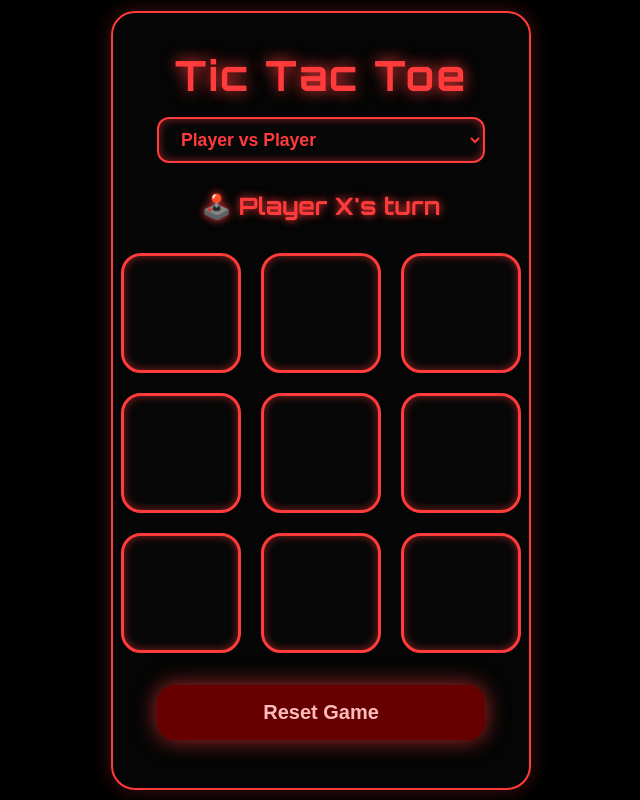
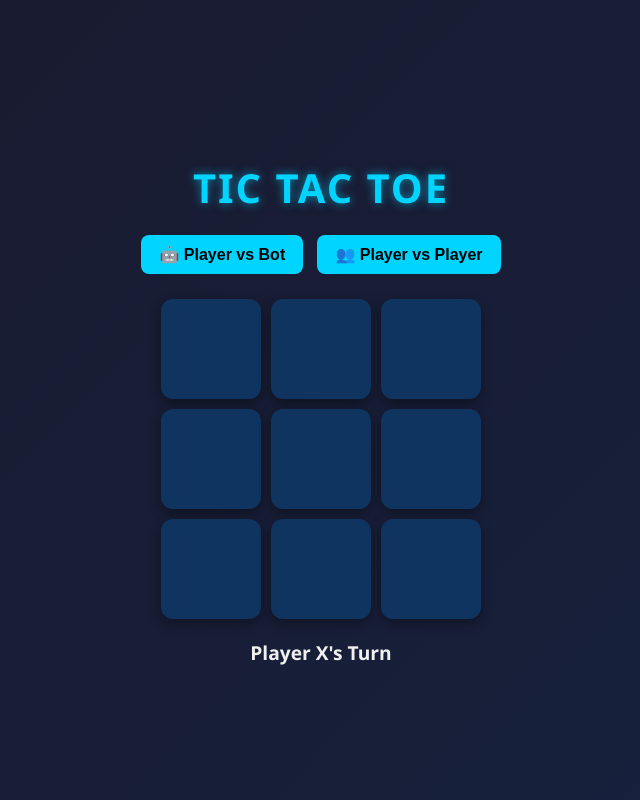
Before and after one commit to alwinjosegeorge/Tic-Tac-Toe-Game, a website: page index.html in a window 1280 px wide. Shown: the whole page, without its empty margins (319-959 px from the left). Drawn offline with Linux system fonts and the light colour scheme.

Commit message:
Update index.html

```diff
--- a/index.html
+++ b/index.html
@@ -1,381 +1,174 @@
 <!DOCTYPE html>
 <html lang="en">
 <head>
-<meta charset="UTF-8" />
-<meta name="viewport" content="width=device-width, initial-scale=1" />
-<title>Tic Tac Toe - Pro Bot First Center Move</title>
+  <meta charset="UTF-8">
+  <title>Tic Tac Toe</title>
   <style>
-@import url('https://fonts.googleapis.com/css2?family=Orbitron:wght@700&display=swap');
-
-/* Reset */
-* {
+    body {
       margin: 0;
-  padding: 0;
-  box-sizing: border-box;
-}
-
-body {
+      font-family: 'Segoe UI', Tahoma, Geneva, Verdana, sans-serif;
+      background: linear-gradient(135deg, #1a1a2e, #16213e);
+      color: #fff;
+      display: flex;
+      flex-direction: column;
+      align-items: center;
+      justify-content: center;
       height: 100vh;
-  background: #000000;
-  display: flex;
-  justify-content: center;
-  align-items: center;
-  font-family: 'Orbitron', sans-serif;
-  user-select: none;
-  color: #ff3b3b;
-  padding: 20px;
-}
-
-main {
-  background: #050505;
-  border-radius: 24px;
-  box-shadow: 0 0 20px #ff3b3b44;
-  width: 420px;
-  padding: 36px 44px 48px;
-  text-align: center;
-  border: 2px solid #ff3b3b;
-  position: relative;
     }
 
     h1 {
-  margin-bottom: 16px;
-  font-size: 2.6rem;
-  text-shadow: 0 0 15px #ff3b3b;
+      margin-bottom: 15px;
+      font-size: 2.5rem;
+      font-weight: 700;
       letter-spacing: 2px;
+      text-transform: uppercase;
+      color: #00d4ff;
+      text-shadow: 0 0 10px rgba(0, 212, 255, 0.6);
     }
 
-#modeSelect {
-  margin-bottom: 28px;
-  font-size: 1.1rem;
-  font-weight: 700;
-  background: #070707;
-  border: 2px solid #ff3b3b;
-  border-radius: 12px;
-  color: #ff3b3b;
-  padding: 10px 18px;
-  cursor: pointer;
-  outline-offset: 4px;
-  width: 100%;
-  box-shadow: inset 0 0 8px #ff3b3b88;
-  transition: background-color 0.3s ease;
+    .mode-select {
+      margin-bottom: 20px;
     }
 
-#modeSelect:hover {
-  background-color: #330000;
+    button {
+      background: #00d4ff;
+      border: none;
+      padding: 10px 18px;
+      margin: 5px;
+      border-radius: 8px;
+      font-size: 1rem;
+      font-weight: bold;
+      cursor: pointer;
+      color: #000;
+      transition: all 0.2s ease-in-out;
     }
 
-#game {
+    button:hover {
+      background: #08f7fe;
+      transform: scale(1.05);
+    }
+
+    .board {
       display: grid;
-  grid-template-columns: repeat(3, 120px);
-  grid-template-rows: repeat(3, 120px);
-  gap: 20px;
-  justify-content: center;
-  margin-bottom: 32px;
+      grid-template-columns: repeat(3, 100px);
+      grid-template-rows: repeat(3, 100px);
+      gap: 10px;
     }
 
     .cell {
-  background-color: #070707;
-  border-radius: 20px;
-  border: 3px solid #ff3b3b;
-  box-shadow: inset 0 0 8px #ff3b3b88;
+      background: #0f3460;
+      border-radius: 12px;
+      display: flex;
+      align-items: center;
+      justify-content: center;
+      font-size: 2.5rem;
+      font-weight: bold;
       cursor: pointer;
-  font-size: 5rem;
-  color: #ff3b3b;
-  display: flex;
-  justify-content: center;
-  align-items: center;
-  transition: background 0.25s ease, box-shadow 0.25s ease, transform 0.25s ease;
-  user-select: none;
-  outline-offset: 5px;
-  position: relative;
-  overflow: hidden;
+      transition: background 0.3s ease;
+      box-shadow: 0 4px 12px rgba(0,0,0,0.4);
     }
 
-.cell:hover:not(:disabled) {
-  background-color: #330000;
-  box-shadow: 0 0 35px #ff3b3baa;
-  transform: scale(1.1);
+    .cell:hover {
+      background: #1a508b;
     }
 
-.cell[data-mark] {
-  animation: fadeScaleIn 0.4s ease forwards;
-}
-
-@keyframes fadeScaleIn {
-  0% {
-    opacity: 0;
-    transform: scale(0.75);
-    text-shadow: none;
-  }
-  100% {
-    opacity: 1;
-    transform: scale(1);
-    text-shadow: 0 0 10px #ff3b3b, 0 0 25px #ff3b3bcc;
-  }
-}
-
-.cell:disabled {
-  cursor: default;
-  color: #660000;
-  border-color: #660000;
-  box-shadow: inset 0 0 16px #660000;
-  background-color: #1a0000;
-  transform: none !important;
-}
-
-.winner {
-  animation: winnerGlow 1.3s ease-in-out infinite alternate;
-  border-color: #ff5050 !important;
-  color: #ff5050 !important;
-  box-shadow: 0 0 45px #ff5050, 0 0 80px #ff5050;
-}
-
-@keyframes winnerGlow {
-  from {
-    text-shadow: 0 0 25px #ff3b3b, 0 0 50px #ff5050;
-  }
-  to {
-    text-shadow: 0 0 45px #ff5050, 0 0 75px #ff5050;
-  }
-}
-
-#status {
-  font-size: 1.5rem;
-  font-weight: 700;
-  color: #ff3b3b;
-  text-shadow: 0 0 9px #ff3b3b;
-  margin-bottom: 30px;
-  min-height: 2rem;
-  user-select: none;
-}
-
-#resetBtn {
-  background-color: #660000;
-  border: none;
-  border-radius: 18px;
-  padding: 16px 44px;
-  font-size: 1.25rem;
-  font-weight: 700;
-  color: #ffbbbb;
-  cursor: pointer;
-  box-shadow: 0 0 22px #ff3b3baa;
-  transition: background-color 0.35s ease, box-shadow 0.35s ease;
-  user-select: none;
-  position: relative;
-  overflow: hidden;
-  width: 100%;
-}
-
-#resetBtn:hover {
-  background-color: #990000;
-  box-shadow: 0 0 42px #ff5050, 0 0 80px #ff3b3b;
+    .status {
+      margin-top: 20px;
+      font-size: 1.2rem;
+      font-weight: bold;
+      color: #f0f0f0;
     }
   </style>
 </head>
 <body>
-<main>
   <h1>Tic Tac Toe</h1>
-  <select id="modeSelect" aria-label="Select Game Mode">
-    <option value="pvp">Player vs Player</option>
-    <option value="pvc">Player vs Bot</option>
-  </select>
-  <div id="status" aria-live="polite" aria-atomic="true">🕹️ Player X's turn</div>
-  <div id="game" role="grid" aria-label="Tic Tac Toe Grid">
-    <button class="cell" role="gridcell" aria-pressed="false" aria-label="Cell 1"></button>
-    <button class="cell" role="gridcell" aria-pressed="false" aria-label="Cell 2"></button>
-    <button class="cell" role="gridcell" aria-pressed="false" aria-label="Cell 3"></button>
-    <button class="cell" role="gridcell" aria-pressed="false" aria-label="Cell 4"></button>
-    <button class="cell" role="gridcell" aria-pressed="false" aria-label="Cell 5"></button>
-    <button class="cell" role="gridcell" aria-pressed="false" aria-label="Cell 6"></button>
-    <button class="cell" role="gridcell" aria-pressed="false" aria-label="Cell 7"></button>
-    <button class="cell" role="gridcell" aria-pressed="false" aria-label="Cell 8"></button>
-    <button class="cell" role="gridcell" aria-pressed="false" aria-label="Cell 9"></button>
+
+  <div class="mode-select">
+    <button onclick="setMode('bot')">🤖 Player vs Bot</button>
+    <button onclick="setMode('player')">👥 Player vs Player</button>
   </div>
-  <button id="resetBtn" aria-label="Reset Game">Reset Game</button>
-</main>
+
+  <div class="board" id="board"></div>
+  <div class="status" id="status"></div>
 
   <script>
-const cells = document.querySelectorAll('.cell');
-const status = document.getElementById('status');
-const resetBtn = document.getElementById('resetBtn');
-const modeSelect = document.getElementById('modeSelect');
+    const boardEl = document.getElementById("board");
+    const statusEl = document.getElementById("status");
+    let board = Array(9).fill(null);
+    let currentPlayer = "X";
+    let gameOver = false;
+    let mode = "bot"; // default
 
-let board = Array(9).fill(null);
-let currentPlayer = 'X';
-let gameOver = false;
-let botFirstMove = true;
+    function setMode(selectedMode) {
+      mode = selectedMode;
+      resetGame();
+    }
 
-const winPatterns = [
+    function resetGame() {
+      board = Array(9).fill(null);
+      currentPlayer = "X";
+      gameOver = false;
+      renderBoard();
+      statusEl.textContent = "Player X's Turn";
+    }
+
+    function renderBoard() {
+      boardEl.innerHTML = "";
+      board.forEach((cell, i) => {
+        const cellEl = document.createElement("div");
+        cellEl.classList.add("cell");
+        cellEl.textContent = cell || "";
+        cellEl.addEventListener("click", () => makeMove(i));
+        boardEl.appendChild(cellEl);
+      });
+    }
+
+    function makeMove(i) {
+      if (board[i] || gameOver) return;
+      board[i] = currentPlayer;
+      renderBoard();
+
+      if (checkWinner()) {
+        statusEl.textContent = currentPlayer + " Wins!";
+        gameOver = true;
+        return;
+      }
+
+      if (board.every(cell => cell)) {
+        statusEl.textContent = "It's a Draw!";
+        gameOver = true;
+        return;
+      }
+
+      currentPlayer = currentPlayer === "X" ? "O" : "X";
+      statusEl.textContent = "Player " + currentPlayer + "'s Turn";
+
+      if (mode === "bot" && currentPlayer === "O") {
+        botMove();
+      }
+    }
+
+    function botMove() {
+      let available = board.map((val, i) => val ? null : i).filter(v => v !== null);
+      let choice = available[Math.floor(Math.random() * available.length)];
+      setTimeout(() => makeMove(choice), 500);
+    }
+
+    function checkWinner() {
+      const wins = [
         [0,1,2],[3,4,5],[6,7,8],
         [0,3,6],[1,4,7],[2,5,8],
         [0,4,8],[2,4,6]
       ];
-
-function updateStatus(message) {
-  status.textContent = message;
+      return wins.some(pattern =>
+        board[pattern[0]] &&
+        board[pattern[0]] === board[pattern[1]] &&
+        board[pattern[1]] === board[pattern[2]]
+      );
     }
 
-function disableAllCells() {
-  cells.forEach(cell => cell.disabled = true);
-}
-
-function enableEmptyCells() {
-  cells.forEach((cell, i) => {
-    cell.disabled = board[i] !== null;
-  });
-}
-
-function checkWin() {
-  for (const pattern of winPatterns) {
-    const [a,b,c] = pattern;
-    if (board[a] && board[a] === board[b] && board[a] === board[c]) {
-      return pattern;
-    }
-  }
-  return null;
-}
-
-function highlightWinner(pattern) {
-  pattern.forEach(i => {
-    cells[i].classList.add('winner');
-    cells[i].disabled = true;
-  });
-}
-
-function clearWinningLine() {
-  cells.forEach(cell => cell.classList.remove('winner'));
-}
-
-function makeMove(i) {
-  if (board[i] || gameOver) return;
-
-  board[i] = currentPlayer;
-  cells[i].textContent = currentPlayer;
-  cells[i].setAttribute('aria-pressed', 'true');
-  cells[i].dataset.mark = currentPlayer;
-  cells[i].disabled = true;
-
-  const winningCombo = checkWin();
-
-  if (winningCombo) {
-    updateStatus(`Player ${currentPlayer} wins! 🎉`);
-    highlightWinner(winningCombo);
-    gameOver = true;
-    disableAllCells();
-    return;
-  }
-
-  if (board.every(cell => cell !== null)) {
-    updateStatus("It's a draw! 🤝");
-    gameOver = true;
-    disableAllCells();
-    return;
-  }
-
-  currentPlayer = currentPlayer === 'X' ? 'O' : 'X';
-  updateStatus(`🕹️ Player ${currentPlayer}'s turn`);
-  enableEmptyCells();
-
-  // Bot move if PvC and bot turn
-  if (!gameOver && modeSelect.value === 'pvc' && currentPlayer === 'O') {
-    setTimeout(botMove, 600);
-  }
-}
-
-function botMove() {
-  if (gameOver) return;
-
-  const emptyIndices = board
-    .map((v,i) => v === null ? i : null)
-    .filter(v => v !== null);
-
-  if (emptyIndices.length === 0) return;
-
-  // Bot first move: try center if empty
-  if (botFirstMove) {
-    botFirstMove = false;
-    if (board[4] === null) {
-      makeMove(4);
-      return;
-    }
-  }
-
-  // Simple AI: try to win/block or random fallback
-  let move = findBestMove();
-  if (move === null) {
-    move = emptyIndices[Math.floor(Math.random() * emptyIndices.length)];
-  }
-  makeMove(move);
-}
-
-// Basic bot logic to block or win in next move
-function findBestMove() {
-  // Try to win
-  for (let i = 0; i < 9; i++) {
-    if (!board[i]) {
-      board[i] = 'O';
-      if (checkWin()) {
-        board[i] = null;
-        return i;
-      }
-      board[i] = null;
-    }
-  }
-  // Try to block player win
-  for (let i = 0; i < 9; i++) {
-    if (!board[i]) {
-      board[i] = 'X';
-      if (checkWin()) {
-        board[i] = null;
-        return i;
-      }
-      board[i] = null;
-    }
-  }
-  return null;
-}
-
-function resetGame() {
-  board.fill(null);
-  gameOver = false;
-  botFirstMove = true;
-
-  currentPlayer = 'X';
-  updateStatus(`🕹️ Player X's turn`);
-  clearWinningLine();
-
-  cells.forEach(cell => {
-    cell.textContent = '';
-    cell.classList.remove('winner');
-    cell.disabled = false;
-    cell.setAttribute('aria-pressed', 'false');
-    delete cell.dataset.mark;
-  });
-
-  enableEmptyCells();
-
-  // If bot starts first in PvC mode
-  if (modeSelect.value === 'pvc' && currentPlayer === 'O') {
-    setTimeout(botMove, 600);
-  }
-}
-
-// Mode change resets game
-modeSelect.addEventListener('change', () => {
-  if (modeSelect.value === 'pvc') {
-    // Player always X, bot always O
-    currentPlayer = 'X';
-  }
-  resetGame();
-});
-
-cells.forEach((cell, i) => {
-  cell.addEventListener('click', () => makeMove(i));
-});
-
-resetBtn.addEventListener('click', resetGame);
-
-resetGame();
+    renderBoard();
+    statusEl.textContent = "Player X's Turn";
   </script>
 </body>
 </html>
```
Lines whose indentation alone changed are shown as unchanged.
